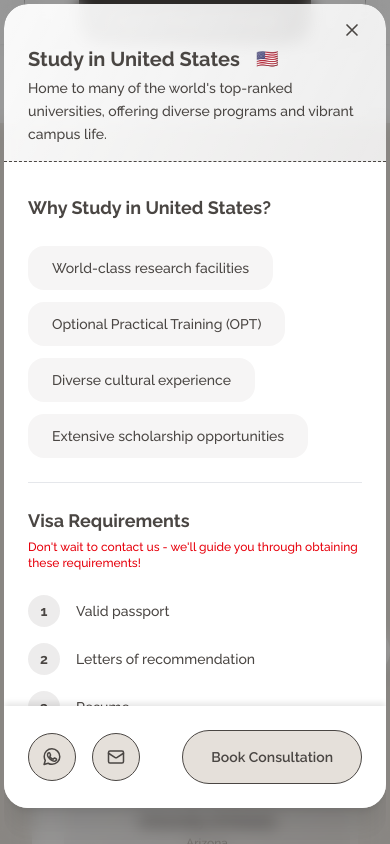
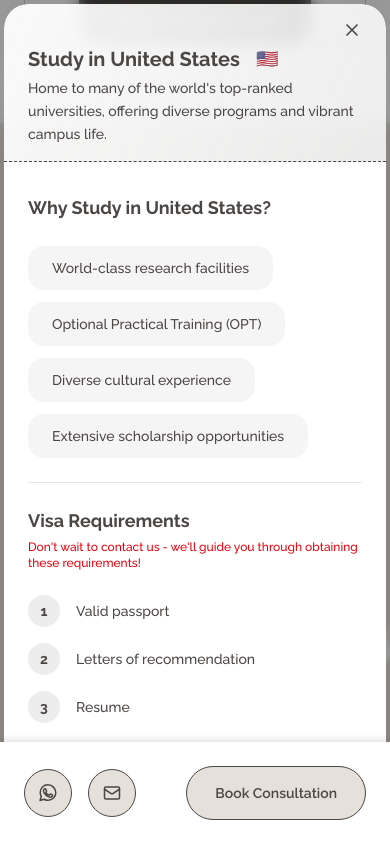
Before and after one commit to akimzzy/airbone-agency, a Next.js app: page / in a window 390 px wide. Both pictures are taken after a click on the button 330 px from the left and 2773 px from the top of the page. Shown: the part 2351-3195 px from the top of the page. Built offline with nearby package versions, Linux system fonts and the light colour scheme; a web font is replaced by a local one.

Commit message:
fix: modal height test on mobile

```diff
--- a/src/components/DestinationModal.tsx
+++ b/src/components/DestinationModal.tsx
@@ -65,6 +65,7 @@ export default function DestinationModal({
               leaveTo="translate-x-full"
             >
               <DialogPanel className="relative w-full max-w-2xl transform overflow-hidden bg-gradient-to-br from-white/95 via-white/85 to-white/75 shadow-xl transition-all rounded-3xl flex flex-col h-[calc(100vh-2.5rem-env(safe-area-inset-bottom))]">
+                <div className="flex flex-col h-full">
                   <div className="px-6 py-4 relative border-b border-dashed">
                     <div className="relative z-10 flex flex-col">
                       <div className="text-right w-full">
@@ -98,7 +99,7 @@ export default function DestinationModal({
                       </p>
                     </div>
                   </div>
-                <div className="flex-1 overflow-y-auto bg-white">
+                  <div className="flex-1 overflow-y-auto bg-white pb-[calc(5rem+env(safe-area-inset-bottom))]">
                     <div className="px-6 py-8">
                       <div className="max-w-5xl mx-auto">
                         {/* Features Section */}
@@ -177,12 +178,13 @@ export default function DestinationModal({
                     </div>
                   </div>
                   {/* CTA Section */}
-                <section className="bg-white py-6 px-6 shadow-[0_-4px_6px_-1px_rgba(0,0,0,0.1)] pb-[calc(1.5rem+env(safe-area-inset-bottom))]">
+                  <section className="fixed bottom-0 left-0 right-0 bg-white py-6 px-6 shadow-[0_-4px_6px_-1px_rgba(0,0,0,0.1)] pb-[calc(1.5rem+env(safe-area-inset-bottom))]">
                     <div className="flex justify-between items-center gap-4 max-w-2xl mx-auto">
                       <ContactButtons />
                       <ConsultationButton country={name} />
                     </div>
                   </section>
+                </div>
               </DialogPanel>
             </TransitionChild>
           </div>
```
Lines whose indentation alone changed are shown as unchanged.
